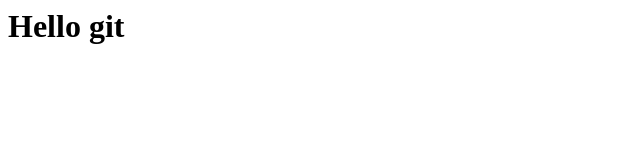
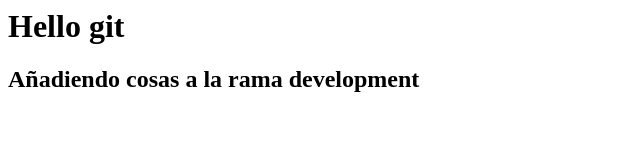
Before and after one commit to oleojake/lab_00, a plain HTML site: page src/index.html in a window 1280 px wide. Shown: the whole page, without its empty margins (0-640 px from the left). Drawn offline with Linux system fonts and the light colour scheme.

Commit message:
modificando el fichero index

```diff
--- a/src/index.html
+++ b/src/index.html
@@ -1 +1,3 @@
 <h1>Hello git</h1>
+
+<h2>Añadiendo cosas a la rama development</h2>
```
